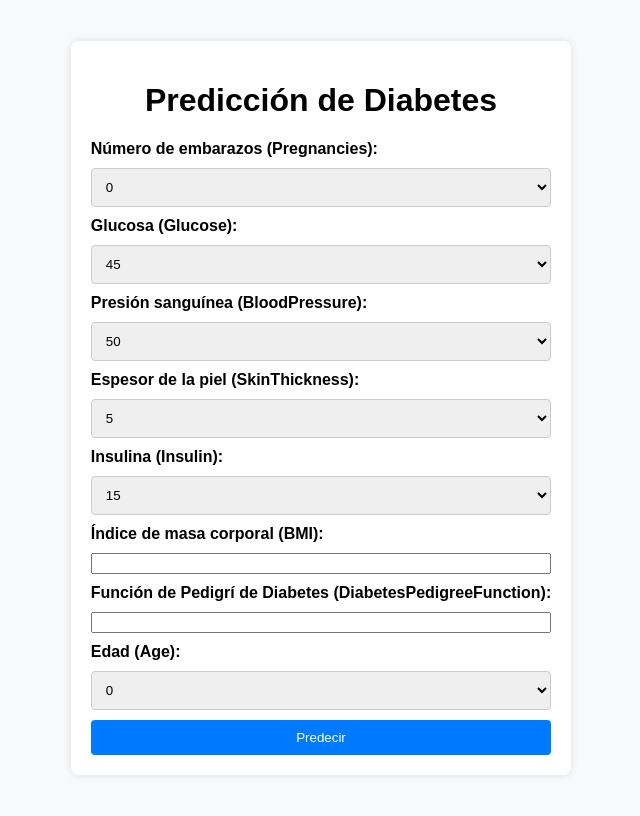
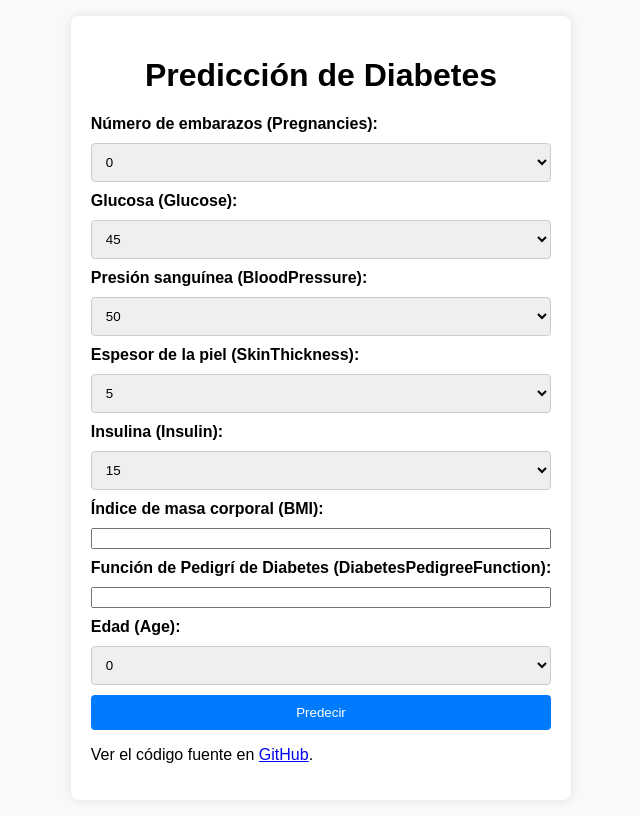
Before and after one commit to EduGarciaB/Flask_diabetes_on_render, a Flask app: page / in a window 1280 px wide. Shown: the whole page, without its empty margins (319-959 px from the left). Run offline with Flask 3, Linux system fonts and the light colour scheme; parts of the project's set-up code (start-up, migrations or seed data) failed here and were passed over.

Commit message:
añadido link de GitHub

```diff
--- a/templates/index.html
+++ b/templates/index.html
@@ -101,6 +101,9 @@
 
             <input type="submit" value="Predecir">
         </form>
+        <div class="link-container">
+            <p>Ver el código fuente en <a href="https://github.com/LuisEduGarcia/Flask_diabetes.git" target="_blank">GitHub</a>.</p>
+        </div>
     </div>
 </body>
 </html>
```
